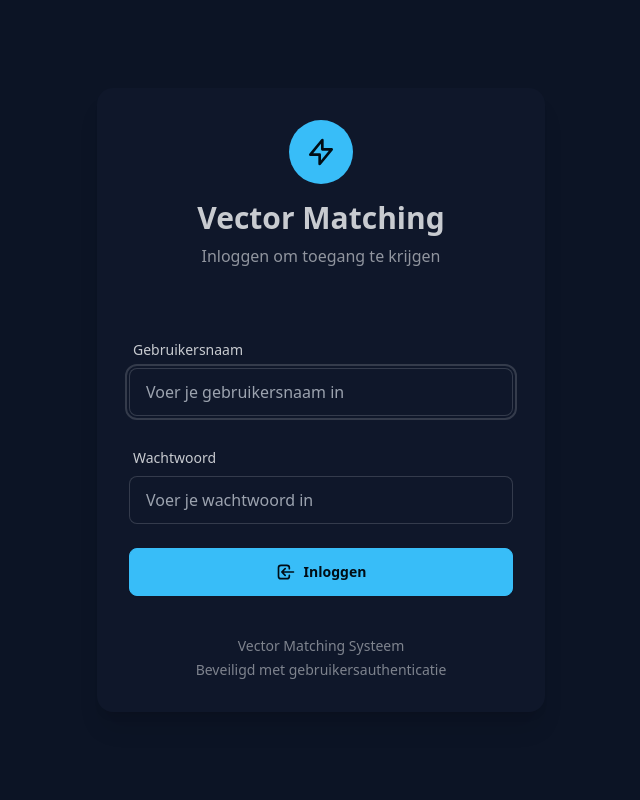
After one commit to sovixlab/Vector-Matching, a Django app: page /login/ in a window 1280 px wide. The commit adds this page. Shown: the whole page, without its empty margins (319-959 px from the left). Run offline with Django 4.2, Linux system fonts and the light colour scheme; style sheets or scripts are compiled from the project's sources; parts of the project's set-up code (start-up, migrations or seed data) failed here and were passed over; some libraries are stand-ins or nearby versions.

Commit message:
"Implementeer login systeem met beveiligde toegang"

```diff
--- /dev/null
+++ b/templates/login.html
@@ -0,0 +1,91 @@
+<!DOCTYPE html>
+<html lang="nl" data-theme="night">
+<head>
+    <meta charset="UTF-8">
+    <meta name="viewport" content="width=device-width, initial-scale=1.0">
+    <title>Inloggen - Vector Matching</title>
+    <link href="https://cdn.jsdelivr.net/npm/daisyui@4.12.24/dist/full.min.css" rel="stylesheet" type="text/css" />
+    <script src="https://cdn.tailwindcss.com"></script>
+    <link rel="stylesheet" href="{% load static %}{% static 'css/tailwind.css' %}">
+</head>
+<body class="bg-base-200 min-h-screen flex items-center justify-center">
+    <div class="card w-full max-w-md bg-base-100 shadow-xl">
+        <div class="card-body">
+            <!-- Logo/Header -->
+            <div class="text-center mb-8">
+                <div class="w-16 h-16 bg-primary rounded-full flex items-center justify-center mx-auto mb-4">
+                    <svg class="w-8 h-8 text-primary-content" fill="none" stroke="currentColor" viewBox="0 0 24 24">
+                        <path stroke-linecap="round" stroke-linejoin="round" stroke-width="2" d="M13 10V3L4 14h7v7l9-11h-7z"></path>
+                    </svg>
+                </div>
+                <h1 class="text-3xl font-bold text-base-content">Vector Matching</h1>
+                <p class="text-base-content/70 mt-2">Inloggen om toegang te krijgen</p>
+            </div>
+
+            <!-- Messages -->
+            {% if messages %}
+                <div class="mb-6">
+                    {% for message in messages %}
+                        <div class="alert alert-{{ message.tags }} mb-2">
+                            <span>{{ message }}</span>
+                        </div>
+                    {% endfor %}
+                </div>
+            {% endif %}
+
+            <!-- Login Form -->
+            <form method="post" class="space-y-6">
+                {% csrf_token %}
+
+                <div class="form-control">
+                    <label class="label">
+                        <span class="label-text">Gebruikersnaam</span>
+                    </label>
+                    <input
+                        type="text"
+                        name="username"
+                        class="input input-bordered w-full"
+                        placeholder="Voer je gebruikersnaam in"
+                        required
+                        autofocus
+                    >
+                </div>
+
+                <div class="form-control">
+                    <label class="label">
+                        <span class="label-text">Wachtwoord</span>
+                    </label>
+                    <input
+                        type="password"
+                        name="password"
+                        class="input input-bordered w-full"
+                        placeholder="Voer je wachtwoord in"
+                        required
+                    >
+                </div>
+
+                <div class="form-control mt-6">
+                    <button type="submit" class="btn btn-primary w-full">
+                        <svg class="w-5 h-5" fill="none" stroke="currentColor" viewBox="0 0 24 24">
+                            <path stroke-linecap="round" stroke-linejoin="round" stroke-width="2" d="M11 16l-4-4m0 0l4-4m-4 4h14m-5 4v1a3 3 0 01-3 3H6a3 3 0 01-3-3V7a3 3 0 013-3h7a3 3 0 013 3v1"></path>
+                        </svg>
+                        Inloggen
+                    </button>
+                </div>
+            </form>
+
+            <!-- Footer -->
+            <div class="text-center mt-8 text-sm text-base-content/60">
+                <p>Vector Matching Systeem</p>
+                <p class="mt-1">Beveiligd met gebruikersauthenticatie</p>
+            </div>
+        </div>
+    </div>
+
+    <!-- Background Pattern -->
+    <div class="absolute inset-0 -z-10 overflow-hidden">
+        <div class="absolute -top-40 -right-40 w-80 h-80 bg-primary/10 rounded-full blur-3xl"></div>
+        <div class="absolute -bottom-40 -left-40 w-80 h-80 bg-secondary/10 rounded-full blur-3xl"></div>
+    </div>
+</body>
+</html>
--- a/vector_matching/settings.py
+++ b/vector_matching/settings.py
@@ -122,6 +122,11 @@ USE_I18N = True
 
 USE_TZ = True
 
+# Authentication
+LOGIN_URL = 'vector_matching_app:login'
+LOGIN_REDIRECT_URL = 'vector_matching_app:index'
+LOGOUT_REDIRECT_URL = 'vector_matching_app:login'
+
 
 # Static files (CSS, JavaScript, Images)
 # https://docs.djangoproject.com/en/4.2/howto/static-files/
--- /dev/null
+++ b/vector_matching_app/management/__init__.py
@@ -0,0 +1 @@
+# Management commands package
--- /dev/null
+++ b/vector_matching_app/management/commands/__init__.py
@@ -0,0 +1 @@
+# Management commands
--- a/vector_matching_app/urls.py
+++ b/vector_matching_app/urls.py
@@ -22,4 +22,8 @@ urlpatterns = [
     path('prompts/<int:prompt_id>/edit/', views.prompt_edit_view, name='prompt_edit'),
     path('prompts/<int:prompt_id>/activate/', views.prompt_activate_view, name='prompt_activate'),
     path('prompts/logs/', views.prompt_logs_view, name='prompt_logs'),
+
+    # Authentication URLs
+    path('login/', views.login_view, name='login'),
+    path('logout/', views.logout_view, name='logout'),
 ]
--- a/vector_matching_app/views.py
+++ b/vector_matching_app/views.py
@@ -3,6 +3,9 @@ from django.http import JsonResponse, HttpResponse
 from django.db import connection
 from django.conf import settings
 from django.contrib import messages
+from django.contrib.auth import authenticate, login, logout
+from django.contrib.auth.decorators import login_required
+from django.contrib.auth.models import User
 from django.views.decorators.csrf import csrf_exempt
 from django.views.decorators.http import require_http_methods
 from .models import Candidate, Prompt, PromptLog
@@ -14,6 +17,7 @@ import logging
 logger = logging.getLogger(__name__)
 
 
+@login_required
 def index(request):
     """Dashboard met overzicht van kandidaten en systeem status."""
     # Haal statistieken op
@@ -36,6 +40,7 @@ def index(request):
     return render(request, 'index.html', context)
 
 
+# Health check heeft geen login vereist voor monitoring
 def health_check(request):
     """Health check endpoint dat JSON status teruggeeft."""
     try:
@@ -62,6 +67,7 @@ def health_check(request):
     return JsonResponse(response_data)
 
 
+@login_required
 def kandidaten_list_view(request):
     """Weergave van alle kandidaten in een tabel."""
     candidates = Candidate.objects.all()
@@ -72,6 +78,7 @@ def kandidaten_list_view(request):
     })
 
 
+@login_required
 @require_http_methods(["POST"])
 def kandidaten_upload_view(request):
     """Verwerkt CV uploads voor kandidaten."""
@@ -160,6 +167,7 @@ def kandidaten_upload_view(request):
         return redirect('vector_matching_app:kandidaten')
 
 
+@login_required
 def kandidaat_detail_view(request, candidate_id):
     """Detail weergave van een kandidaat."""
     try:
@@ -171,6 +179,7 @@ def kandidaat_detail_view(request, candidate_id):
 
 
 @require_http_methods(["POST"])
+@login_required
 def kandidaat_reprocess_view(request, candidate_id):
     """Herstart de verwerkingspipeline voor een kandidaat."""
     try:
@@ -189,6 +198,7 @@ def kandidaat_reprocess_view(request, candidate_id):
     return redirect('vector_matching_app:kandidaat_detail', candidate_id=candidate_id)
 
 
+@login_required
 def kandidaat_cv_view(request, candidate_id):
     """Serveer het CV bestand van een kandidaat."""
     try:
@@ -216,6 +226,7 @@ def kandidaat_cv_view(request, candidate_id):
 
 
 @require_http_methods(["POST"])
+@login_required
 def kandidaat_delete_view(request, candidate_id):
     """Verwijder een kandidaat."""
     try:
@@ -238,6 +249,7 @@ def kandidaat_delete_view(request, candidate_id):
     return redirect('vector_matching_app:kandidaten')
 
 
+@login_required
 def kandidaat_edit_view(request, candidate_id):
     """Bewerk een kandidaat."""
     candidate = get_object_or_404(Candidate, id=candidate_id)
@@ -280,6 +292,7 @@ def kandidaat_edit_view(request, candidate_id):
 
 
 @require_http_methods(["POST"])
+@login_required
 def kandidaten_bulk_delete_view(request):
     """Verwijder meerdere kandidaten tegelijk."""
     try:
@@ -320,6 +333,7 @@ def kandidaten_bulk_delete_view(request):
 
 
 # Prompt Management Views
+@login_required
 def prompts_list_view(request):
     """Overzicht van alle prompts."""
     # Zorg ervoor dat de standaard prompts bestaan
@@ -366,6 +380,7 @@ CV tekst:
         )
 
 
+@login_required
 def prompt_detail_view(request, prompt_id):
     """Detail weergave van een prompt met versiegeschiedenis."""
     prompt = get_object_or_404(Prompt, id=prompt_id)
@@ -380,6 +395,7 @@ def prompt_detail_view(request, prompt_id):
     return render(request, 'prompt_detail.html', context)
 
 
+@login_required
 def prompt_edit_view(request, prompt_id):
     """Bewerk een prompt."""
     prompt = get_object_or_404(Prompt, id=prompt_id)
@@ -411,6 +427,7 @@ def prompt_edit_view(request, prompt_id):
     return render(request, 'prompt_edit.html', {'prompt': prompt})
 
 
+@login_required
 def prompt_create_view(request):
     """Maak een nieuwe prompt aan."""
     if request.method == 'POST':
@@ -445,6 +462,7 @@ def prompt_create_view(request):
     return render(request, 'prompt_create.html')
 
 
+@login_required
 def prompt_activate_view(request, prompt_id):
     """Activeer een specifieke versie van een prompt."""
     prompt = get_object_or_404(Prompt, id=prompt_id)
@@ -470,7 +488,40 @@ def prompt_activate_view(request, prompt_id):
     return redirect('vector_matching_app:prompt_detail', prompt_id=prompt.id)
 
 
+@login_required
 def prompt_logs_view(request):
     """Overzicht van alle prompt logs."""
     logs = PromptLog.objects.all().order_by('-timestamp')[:100]
     return render(request, 'prompt_logs.html', {'logs': logs})
+
+
+# Authentication Views
+def login_view(request):
+    """Login pagina."""
+    if request.user.is_authenticated:
+        return redirect('vector_matching_app:index')
+
+    if request.method == 'POST':
+        username = request.POST.get('username', '').strip()
+        password = request.POST.get('password', '').strip()
+
+        if username and password:
+            user = authenticate(request, username=username, password=password)
+            if user is not None:
+                login(request, user)
+                messages.success(request, f'Welkom terug, {user.username}!')
+                next_url = request.GET.get('next', 'vector_matching_app:index')
+                return redirect(next_url)
+            else:
+                messages.error(request, 'Ongeldige gebruikersnaam of wachtwoord.')
+        else:
+            messages.error(request, 'Vul beide velden in.')
+
+    return render(request, 'login.html')
+
+
+def logout_view(request):
+    """Logout functionaliteit."""
+    logout(request)
+    messages.info(request, 'Je bent succesvol uitgelogd.')
+    return redirect('vector_matching_app:login')
```
Also changed, not shown: templates/base.html (+7 -0 lines), vector_matching_app/management/commands/create_superuser.py (added, +55 -0 lines).
